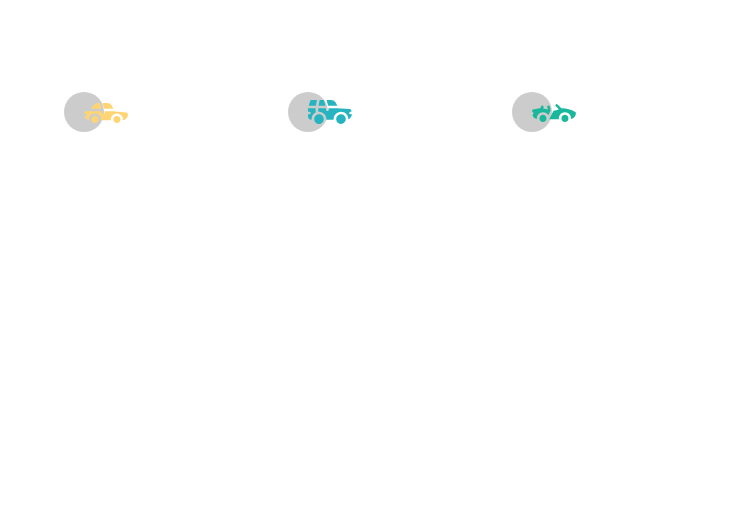
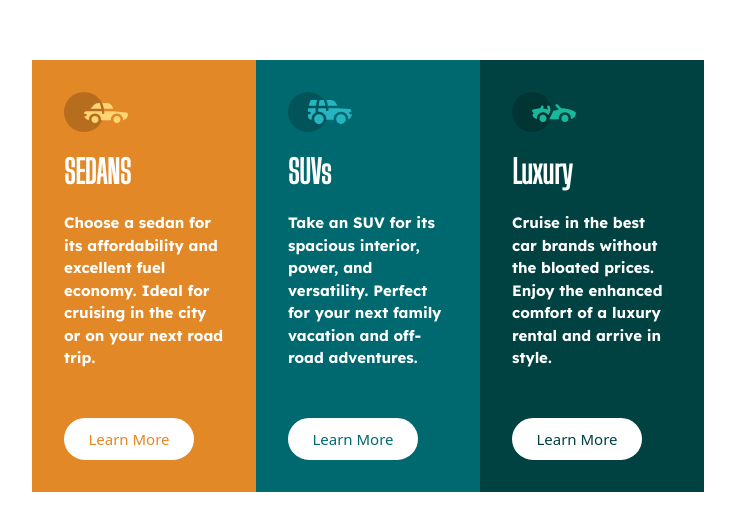
Before and after one commit to SouhailM07/fmc-3-column-preview-card-component-main, a React (Vite) app: page / in a window 1280 px wide. Shown: the part 124-654 px from the top of the page, without its empty margins (272-1007 px from the left). Built offline with nearby package versions, Linux system fonts and the light colour scheme.

Commit message:
using a pseodo class to get the color problem solved

```diff
--- a/src/components/MyCard/MyCard.tsx
+++ b/src/components/MyCard/MyCard.tsx
@@ -14,7 +14,8 @@ export default function MyCard({ img, color, title, txt }: MyCard_type) {
   return (
     <>
       <section
-        className={`bg-[${color}] max-w-[14rem] text-white px-[2rem] space-y-[3rem] py-[2rem] `}
+        id={color}
+        className="max-w-[14rem] text-white px-[2rem] space-y-[3rem] py-[2rem] "
       >
         <div className="space-y-[1rem]">
           <img src={img} alt="logo" />
@@ -22,7 +23,7 @@ export default function MyCard({ img, color, title, txt }: MyCard_type) {
           <p className="text-[15px] w400 ">{txt}</p>
         </div>
         <button
-          className={`text-[${color}] duration-300 transition-all hover:bg-transparent border-2 border-white hover:text-white bg-white  px-[1.4rem] font-medium text-[15px] rounded-full py-[0.5rem]`}
+          className={`${color} duration-300 transition-all hover:bg-transparent border-2 border-white hover:text-white bg-white  px-[1.4rem] font-medium text-[15px] rounded-full py-[0.5rem]`}
           onClick={() => {
             toast({
               title: `You select ${title}`,
--- a/src/components/MyCard/mycard.css
+++ b/src/components/MyCard/mycard.css
@@ -3,3 +3,27 @@
 @tailwind utilities;
 @layer components {
 }
+
+#color1 {
+  @apply bg-[#e38826];
+}
+#color1 button {
+  @apply text-[#e38826];
+}
+
+#color2 {
+  @apply bg-[#006970];
+}
+#color2 button {
+  @apply text-[#006970];
+}
+#color3 {
+  @apply bg-[#004241];
+}
+#color3 button {
+  @apply text-[#004241];
+}
+
+:has(#color3, #color2, #color1) button:hover {
+  @apply text-white;
+}
--- a/src/components/MyContainer/MyContainer.tsx
+++ b/src/components/MyContainer/MyContainer.tsx
@@ -18,19 +18,19 @@ export default function MyContainer() {
   const cars: Cars[] = [
     {
       img: img1,
-      color: "hsl(31, 77%, 52%)",
+      color: "color1",
       title: "SEDANS",
       txt: " Choose a sedan for its affordability and excellent fuel economy. Ideal for cruising in the city or on your next road trip.",
     },
     {
       img: img2,
-      color: "hsl(184, 100%, 22%)",
+      color: "color2",
       title: "SUVs",
       txt: "Take an SUV for its spacious interior, power, and versatility. Perfect for your next family vacation and off-road adventures.",
     },
     {
       img: img3,
-      color: "hsl(179, 100%, 13%)",
+      color: "color3",
       title: "Luxury",
       txt: "Cruise in the best car brands without the bloated prices. Enjoy the enhanced comfort of a luxury rental and arrive in style.",
     },
```
